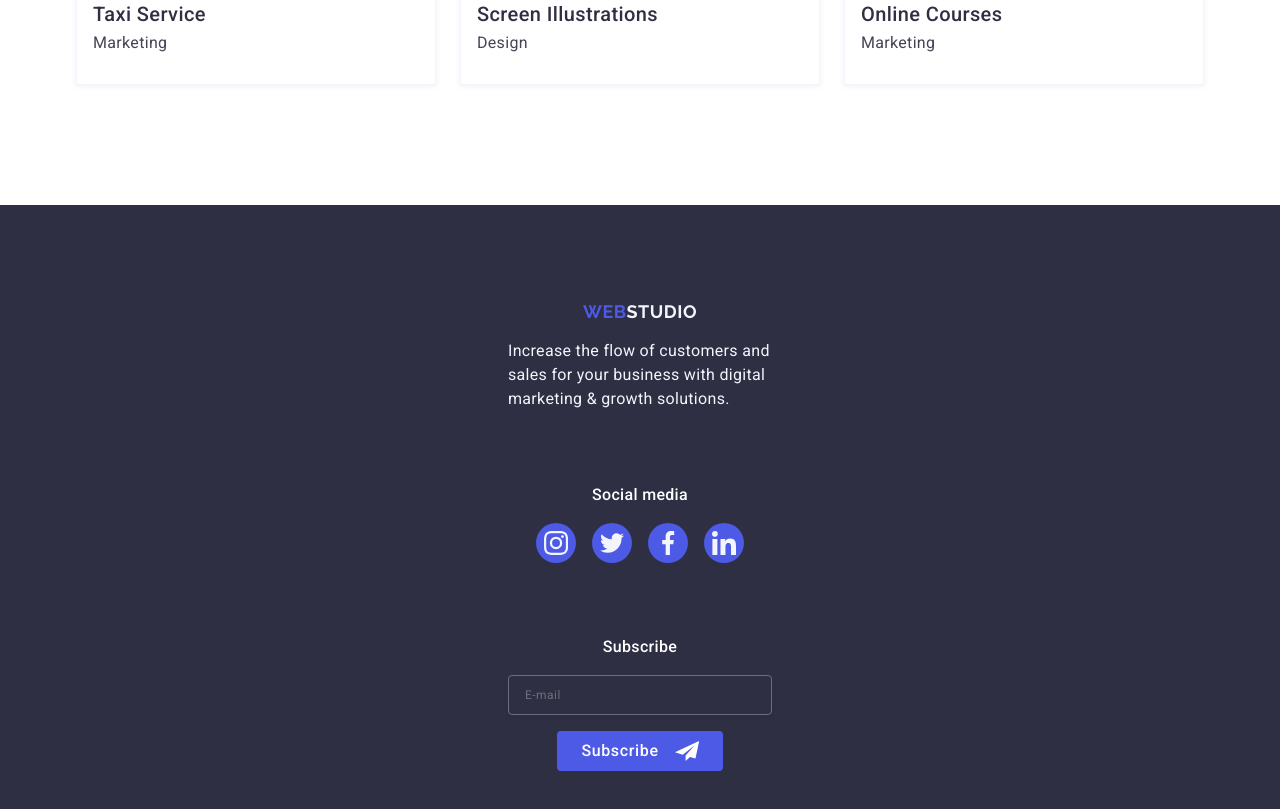
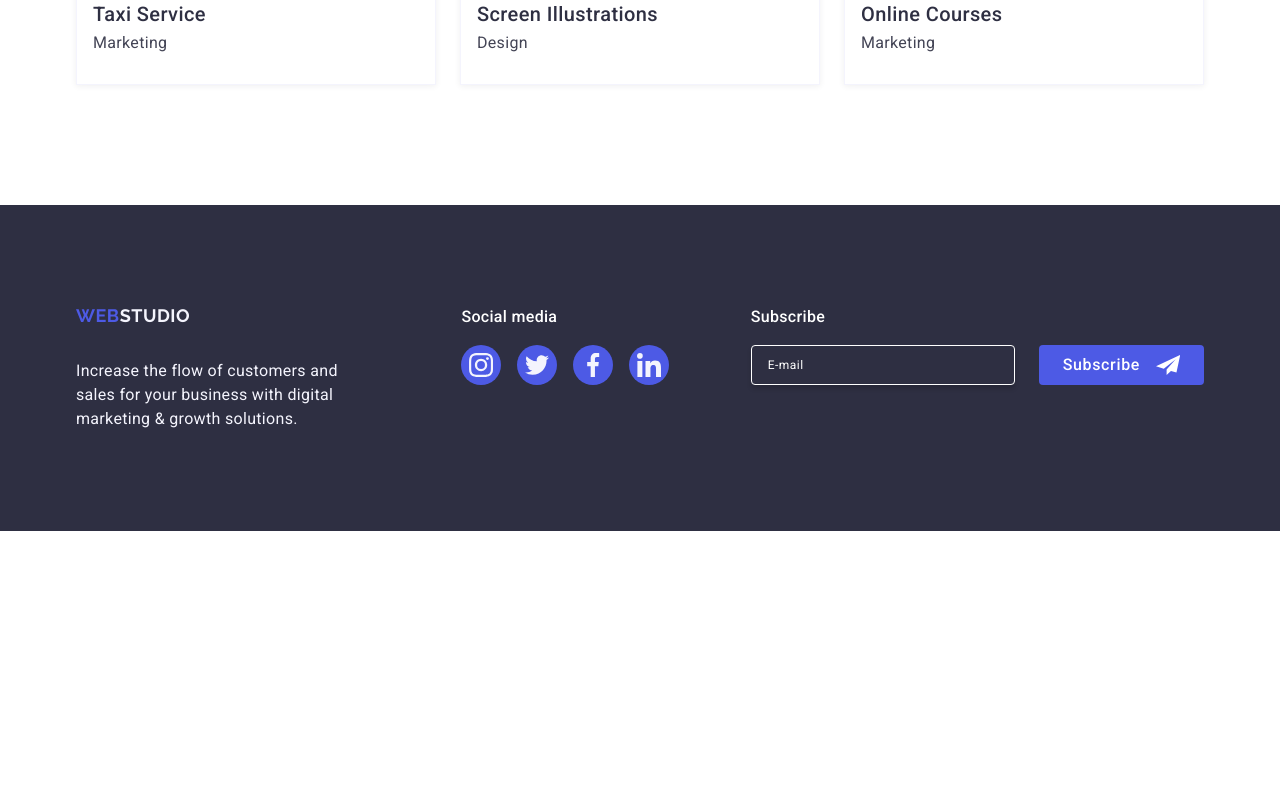
Before and after one commit to oshkurupii/goit-markup-hw-06, a plain HTML site: page index.html in a window 1280 px wide. Shown: the part 2820-3629 px from the top of the page. After the commit the page ends 3351 px from the top, so only its background shows below. Drawn offline with nearby package versions, Linux system fonts and the light colour scheme.

Commit message:
goit-markup-hw-06

```diff
--- a/css/styles.css
+++ b/css/styles.css
@@ -596,17 +596,13 @@ color: #2e2f42;
   padding-top: 100px; */
   padding-bottom: 96px;
   padding-top: 96px;
-  display: flex;
-  /* gap: 80px; */
 
-  align-items: baseline;
 }
 
 .footer-container {
   display: flex;
   flex-direction: column;
   gap: 72px;
-
 }
 .footer-content {
   /* margin-right: 120px; */
@@ -644,8 +640,6 @@ color: #2e2f42;
 }
 .subtitle-icon {
   color: var(--WHITE, #fff);
-
-  /* Body Medium */
   font-family: Roboto;
   font-size: 16px;
   font-weight: 500;
@@ -1021,6 +1015,28 @@ opacity: 0.3;
 }
 }
 
+.footer-container {
+padding-left: 108px;
+flex-direction: unset;
+flex-wrap: wrap;
+gap: 24px;
+justify-content: left;
+}
+.footer-form {
+flex-direction: row;
+  gap: 24px;
+}
+.subtitle-icon {
+  text-align: left;
+}
+.form-title {
+  margin-top: 72px;
+}
+.footer-content {
+  align-items:self-start;
+}
+
+
 
 }
 
@@ -1108,4 +1124,33 @@ opacity: 0.3;
     padding: 188px 0;
     gap: 48px;
   }
+
+  .footer {
+    padding-bottom: 100px;
+    padding-top: 100px;
+
+  }
+  .footer-container{
+    justify-content:space-between;
+    flex-wrap: nowrap;
+    gap: 0;
+  }
+  .footer-content {
+  margin-right: 120px;
 }
+.footer-logo {
+  margin-bottom: 16px;
+}
+.social-media {
+  margin-right: 80px;
+}
+.form-title {
+  margin-top: 0;
+}
+.footer-form {
+  gap: 24px;
+}
+.footer-input{
+  opacity: 100%;
+}
+}
```
